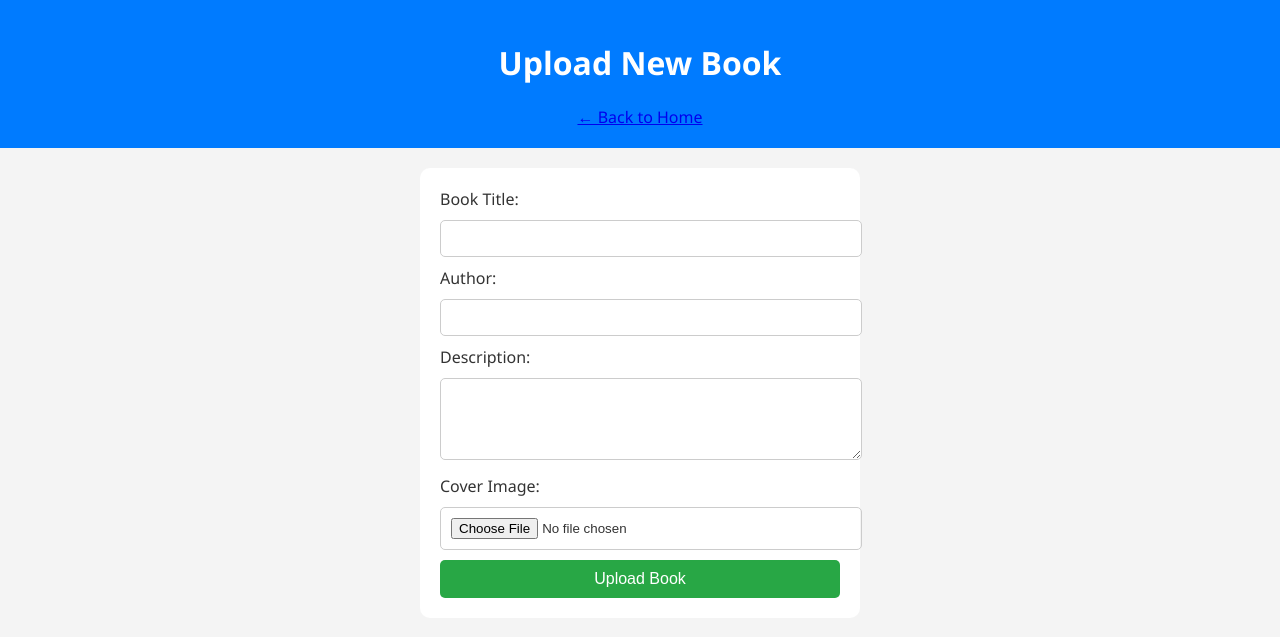
After one commit to Naitikg15/NovelNest-Book_List, a Flask app: page /upload in a window 1280 px wide. The commit adds this page. Shown: the top 637 px of the page. Run offline with Flask 3, Linux system fonts and the light colour scheme.

Commit message:
Upload Feature added and made some changes to the UI

```diff
--- a/app.py
+++ b/app.py
@@ -1,12 +1,83 @@
-from flask import Flask, render_template
+from flask import Flask, render_template, request, redirect, url_for
+import os
 
 app = Flask(__name__)
+app.config['UPLOAD_FOLDER'] = 'static/uploads/'
+
+# Sample book data (to be replaced with a database later)
+books = [
+    {
+        "title": "Dune",
+        "author": "Frank Herbert",
+        "cover": "dune.jpg",
+        "description": "Sci-fi classic.",
+        "genre": ["Sci-Fi", "Adventure"],
+        "favorite": False
+    },
+    {
+        "title": "Educated",
+        "author": "Tara Westover",
+        "cover": "educated.jpg",
+        "description": "Memoir of resilience.",
+        "genre": ["Non-Fiction", "Biography"],
+        "favorite": False
+    },
+    {
+        "title": "Atomic Habits",
+        "author": "James Clear",
+        "cover": "atomic.jpg",
+        "description": "A guide to habit building.",
+        "genre": ["Non-Fiction", "Self-Help"],
+        "favorite": False
+    },
+]
 
 @app.route("/")
 def index():
-    books = [
-        {"title": "Dune", "author": "Frank Herbert", "cover": "dune.jpg", "description": "Sci-fi classic."},
-        {"title": "Educated", "author": "Tara Westover", "cover": "educated.jpg", "description": "Memoir of resilience."},
-        # Add more books here
-    ]
-    return render_template("index.html", books=books)
+    genre_filter = request.args.get('genre')
+    filtered_books = books
+
+    if genre_filter:
+        filtered_books = [b for b in books if genre_filter.lower() in (g.lower() for g in b['genre'])]
+
+    return render_template("index.html", books=filtered_books, genre_filter=genre_filter)
+
+@app.route("/favorites")
+def favorites():
+    favorite_books = [b for b in books if b.get('favorite')]
+    return render_template("favorites.html", books=favorite_books)
+
+@app.route("/upload", methods=["GET", "POST"])
+def upload():
+    if request.method == "POST":
+        title = request.form['title']
+        author = request.form['author']
+        description = request.form['description']
+        genre = request.form['genre'].split(',')
+        file = request.files['cover']
+        if file:
+            filepath = os.path.join(app.config['UPLOAD_FOLDER'], file.filename)
+            file.save(filepath)
+            books.append({
+                "title": title,
+                "author": author,
+                "cover": file.filename,
+                "description": description,
+                "genre": [g.strip() for g in genre],
+                "favorite": False
+            })
+            return redirect(url_for('index'))
+    return render_template("upload.html")
+
+@app.route("/toggle_favorite/<title>")
+def toggle_favorite(title):
+    for book in books:
+        if book['title'] == title:
+            book['favorite'] = not book.get('favorite', False)
+            break
+    return redirect(url_for('index'))
+
+if __name__ == "__main__":
+    if not os.path.exists(app.config['UPLOAD_FOLDER']):
+        os.makedirs(app.config['UPLOAD_FOLDER'])
+    app.run(debug=True)
--- a/static/styles.css
+++ b/static/styles.css
@@ -1,72 +1,38 @@
 body {
     font-family: 'Segoe UI', sans-serif;
+    background: #f4f4f4;
     margin: 0;
     padding: 0;
-    background: #f9f9f9;
-    color: #222;
+    color: #333;
 }
 
 header {
+    background-color: #007bff;
+    color: white;
     padding: 20px;
     text-align: center;
-    background: #fff;
-    box-shadow: 0 2px 5px rgba(0,0,0,0.05);
-}
-
-h1 {
-    margin-bottom: 10px;
 }
 
 nav {
-    display: flex;
-    justify-content: center;
-    gap: 10px;
+    margin-top: 10px;
 }
 
 .filter {
-    padding: 8px 16px;
+    margin: 0 5px;
+    padding: 8px 14px;
+    background: #e0e0e0;
     border: none;
-    background: #eee;
-    border-radius: 5px;
+    border-radius: 4px;
     cursor: pointer;
 }
 
 .filter.active {
-    background-color: #007bff;
-    color: #fff;
+    background: #fff;
+    color: #007bff;
 }
 
 main {
     padding: 20px;
-}
-
-.featured {
-    display: flex;
-    background: #fff;
-    padding: 20px;
-    border-radius: 10px;
-    margin-bottom: 30px;
-    align-items: center;
-    box-shadow: 0 2px 8px rgba(0,0,0,0.1);
-}
-
-.featured img {
-    width: 120px;
-    height: 180px;
-    object-fit: cover;
-    margin-right: 20px;
-    border-radius: 5px;
-}
-
-.featured .details {
-    flex-grow: 1;
-}
-
-.featured .fav {
-    font-size: 24px;
-    color: red;
-    margin-left: 20px;
-    cursor: pointer;
 }
 
 .book-grid {
@@ -78,46 +44,81 @@ main {
 .book-card {
     background: #fff;
     border-radius: 10px;
+    box-shadow: 0 0 10px rgba(0,0,0,0.05);
     padding: 15px;
     text-align: center;
-    box-shadow: 0 2px 6px rgba(0,0,0,0.1);
 }
 
 .book-card img {
     width: 100px;
     height: 150px;
     object-fit: cover;
+    margin-bottom: 10px;
     border-radius: 5px;
 }
 
 .book-card .author {
     color: #666;
     font-size: 14px;
-    margin: 5px 0;
-}
-
-.book-card .stars {
-    color: #f5a623;
-    margin: 5px 0;
 }
 
 .book-card .desc {
-    font-size: 14px;
-    color: #555;
-    margin-bottom: 10px;
+    font-size: 13px;
+    margin: 10px 0;
 }
 
 .actions button {
     margin: 4px;
     padding: 6px 12px;
     border: none;
+    background: #007bff;
+    color: white;
     border-radius: 5px;
-    background-color: #007bff;
-    color: white;
     cursor: pointer;
 }
 
-.actions button:last-child {
-    background-color: #ccc;
-    color: #000;
+.upload-form {
+    max-width: 400px;
+    margin: auto;
+    background: white;
+    padding: 20px;
+    border-radius: 10px;
 }
+
+.upload-form input,
+.upload-form textarea {
+    width: 100%;
+    margin: 10px 0;
+    padding: 10px;
+    border: 1px solid #ccc;
+    border-radius: 5px;
+}
+
+.upload-form button {
+    width: 100%;
+    padding: 10px;
+    background-color: #28a745;
+    color: white;
+    border: none;
+    font-size: 16px;
+    border-radius: 5px;
+}
+
+.upload-link {
+    margin-top: 10px;
+    text-align: center;
+}
+
+.upload-link a {
+    background-color: #17a2b8;
+    color: white;
+    padding: 10px 20px;
+    text-decoration: none;
+    font-weight: bold;
+    border-radius: 6px;
+    display: inline-block;
+}
+
+.upload-link a:hover {
+    background-color: #138496;
+}
--- /dev/null
+++ b/templates/upload.html
@@ -0,0 +1,32 @@
+<!DOCTYPE html>
+<html lang="en">
+<head>
+    <meta charset="UTF-8">
+    <title>Upload a Book</title>
+    <link rel="stylesheet" href="{{ url_for('static', filename='styles.css') }}">
+</head>
+<body>
+    <header>
+        <h1>Upload New Book</h1>
+        <a href="{{ url_for('index') }}">← Back to Home</a>
+    </header>
+
+    <main>
+        <form action="{{ url_for('upload') }}" method="post" enctype="multipart/form-data" class="upload-form">
+            <label>Book Title:</label>
+            <input type="text" name="title" required>
+
+            <label>Author:</label>
+            <input type="text" name="author" required>
+
+            <label>Description:</label>
+            <textarea name="description" rows="4" required></textarea>
+
+            <label>Cover Image:</label>
+            <input type="file" name="cover" accept="image/*" required>
+
+            <button type="submit">Upload Book</button>
+        </form>
+    </main>
+</body>
+</html>
```
Also changed, not shown: templates/index.html (+7 -15 lines).
